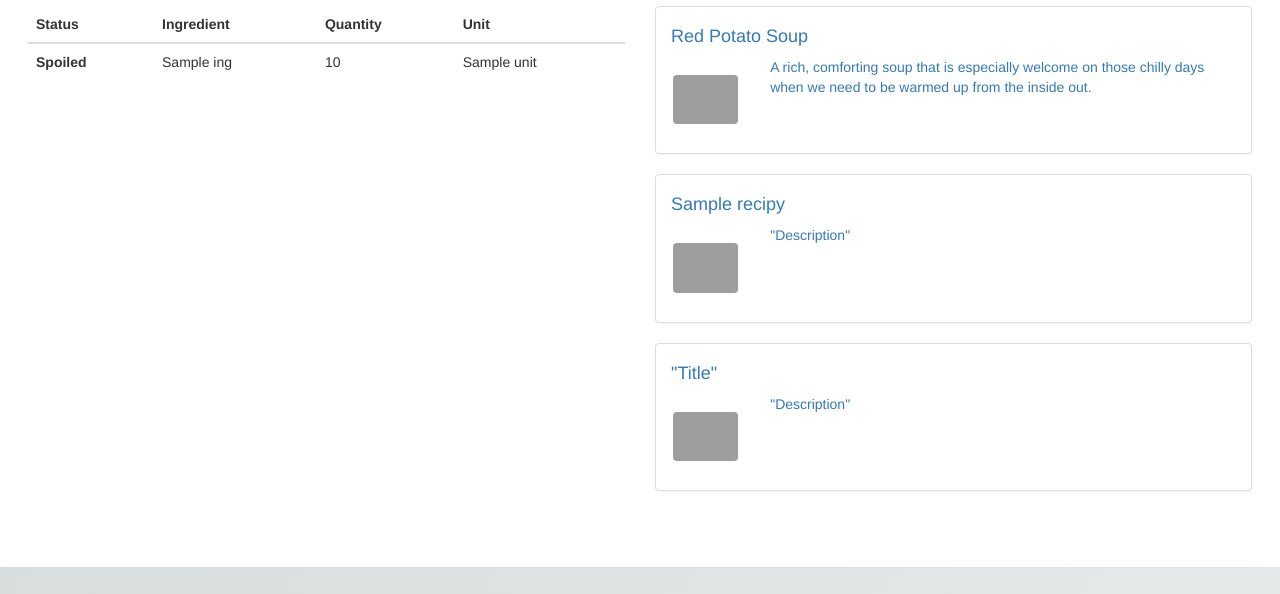
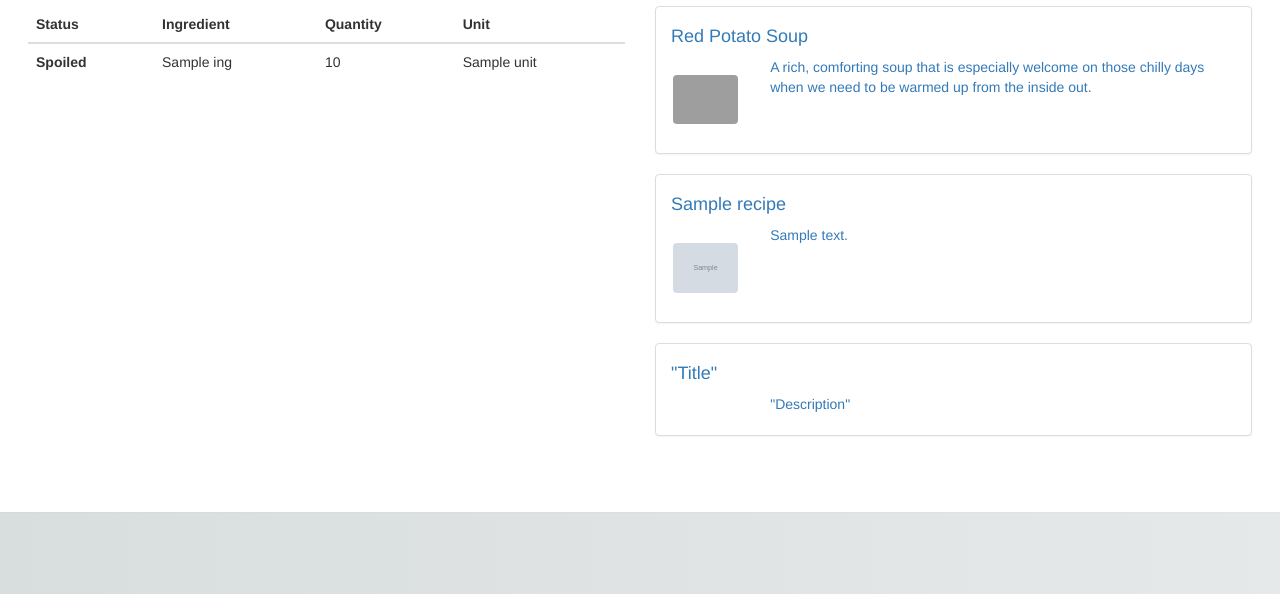
Before and after one commit to klachhani/freej, a Flask app: template templates/user.html in a window 1280 px wide. Shown: the part 206-800 px from the top of the page. Run offline with Flask 2, Linux system fonts and the light colour scheme; the template is opened without the code that fills it: most values are stand-ins (such as "Sample title", 1, 10 or a date in 2020); grey boxes marked "Sample" are stand-in pictures; some libraries are stand-ins or nearby versions; grey boxes are pictures that could not be loaded.

Commit message:
Its spelled recipes

```diff
--- a/application.py
+++ b/application.py
@@ -2,6 +2,7 @@ from flask import Flask, render_template, request, session, redirect, url_for, f
 import json
 import os
 import bigoven.recipes as recipes
+import threading
 
 application = Flask(__name__)
 application.debug = True
@@ -16,19 +17,42 @@ def home():
 
 @application.route('/user/<userid>')
 def load_user_page(userid):
-    json_url = os.path.join(SITE_ROOT, "static/db", userid + ".json")
-    data = json.load(open(json_url, 'r'))
-    ingredients = []
+    def get_user_info(userid):
+        json_url = os.path.join(SITE_ROOT, "static/db", userid + ".json")
+        with open(json_url, 'r') as data_file:
+            data = json.load(data_file)
 
-    for i in data['Ingredients']:
-        ingredients.append(i['Name'])
+        ingredients = []
+        for i in data['Ingredients']:
+            ingredients.append(i['Name'])
+        return ingredients
 
-    recipe_ids = recipes.search_recipes(ingredients)
-    recipe_list = []
-    for i in recipe_ids[:20]:
-        recipe_list.append(recipes.get_recipe(i))
+    def get_user_recipes(ingredients):
+        def worker(recipe_id):
+            r = recipes.get_recipe(recipe_id)
+            print r
+            recipe_list.append(r)
 
-    print recipe_list
+        recipe_ids = recipes.search_recipes(ingredients)
+        print recipe_ids
+
+        recipe_list = []
+        threads = []
+        for i in recipe_ids[:20]:
+            t = threading.Thread(target=worker, args=(i,))
+            threads.append(t)
+            t.start()
+
+        for t in threads:
+            t.join()
+
+        return recipe_list
+
+
+    ingredients = get_user_info(userid)
+    recipe_list = get_user_recipes(ingredients)
+
+    print len(recipe_list)
 
     return render_template('user.html', ing=ingredients, recipes=recipe_list)
 
--- a/templates/user.html
+++ b/templates/user.html
@@ -99,7 +99,7 @@
                 </div>
             </div>
 
-            {% for r in recipies %}
+            {% for r in recipes %}
 
             <div class="panel panel-default" id="accordion">
                 <a href="#{{r.id}}" data-toggle="collapse" data-parent="#accordion">
@@ -107,22 +107,18 @@
                         <h4>{{r.Title}}</h4>
                         <div class="row">
                             <div class="col-md-2">
-                                <img src="ImageURL" class="Recipeimage">
+                                <img src="{{ r.ImageURL }}" class="Recipeimage">
                             </div>
                             <div class="col-md-10">
-                                <p>"Description"</p>
+                                <p>{{ r.Description }}</p>
                             </div>
                         </div>
                     </div>
                 </a>
                 <div class="panel-body collapse" id="{{r.id}}">
-                    <p>
-                    Insert Ingredient API loop here<br>
-                    <br>
-                    "YieldNumber" + "Servings"<br>
-                    <br>
-                    "Instructions"
-                    </p>
+                    <h4>Servings: {{ r.YieldNumber|int }}</h4>
+                    <h3>Instructions</h3>
+                    <p>{{ r.Instructions }}</p>
                 </div>
             </div>
 
@@ -143,7 +139,6 @@
                         <h4>"Title"</h4>
                         <div class="row">
                             <div class="col-md-2">
-                                <img src="ImageURL" class="Recipeimage">
                             </div>
                             <div class="col-md-10">
                                 <p>"Description"</p>
```
Also changed, not shown: 2 other files.
